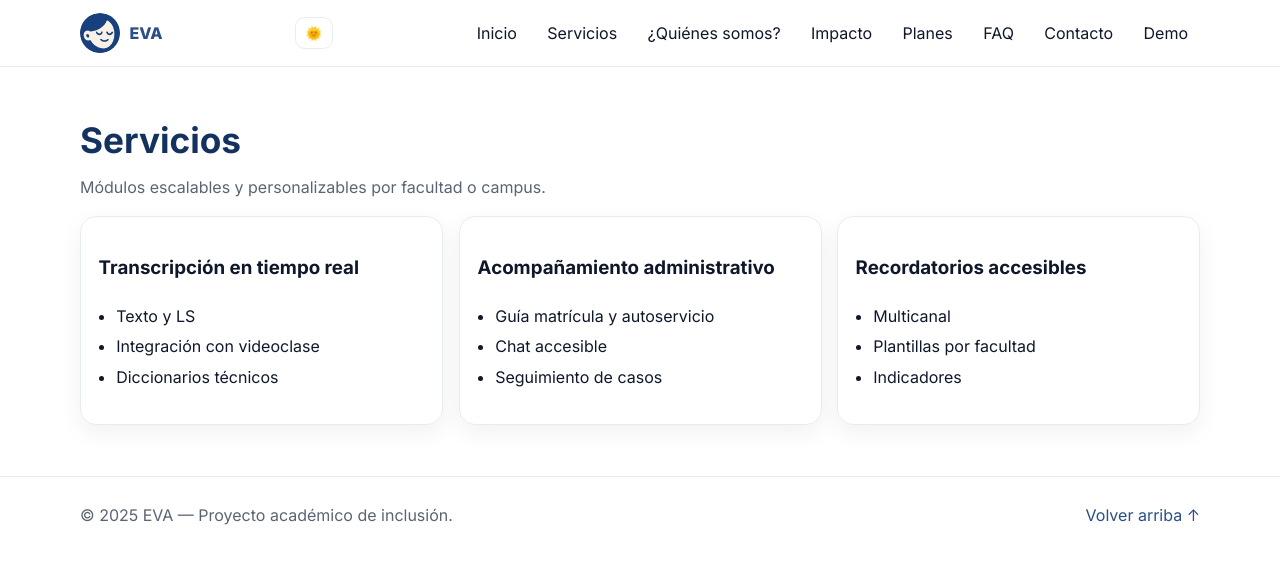
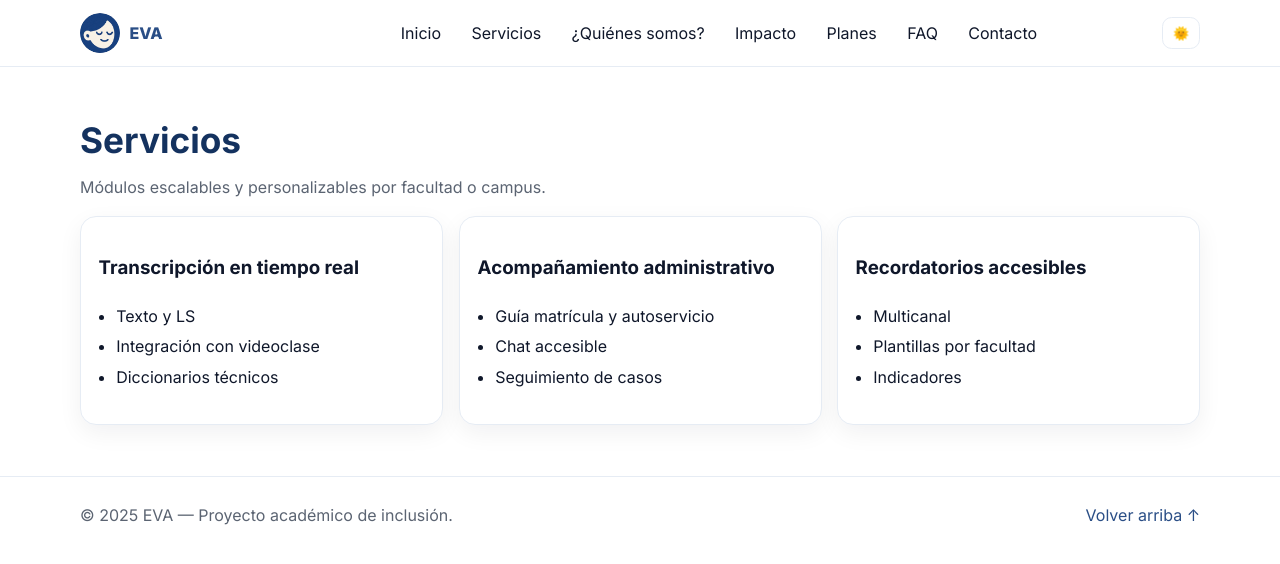
Before and after one commit to bryanula/eva-site, a plain HTML site: page servicios.html in a window 1280 px wide. Drawn offline with Linux system fonts and the light colour scheme.

Commit message:
Update servicios.html

```diff
--- a/servicios.html
+++ b/servicios.html
@@ -50,9 +50,6 @@
       <span>EVA</span>
     </a>
     <div class="controls">
-      <button class="theme-toggle" id="theme-toggle" aria-label="Cambiar tema" title="Cambiar tema">
-        <span class="ico">🌞</span>
-      </button>
       <button class="menu-toggle" aria-expanded="false" aria-controls="nav" aria-label="Abrir menú">
         <span class="hamb"></span>
       </button>
@@ -65,8 +62,10 @@
       <a href="planes.html">Planes</a>
       <a href="faq.html">FAQ</a>
       <a href="contacto.html">Contacto</a>
-      <a href="demo.html">Demo</a>
     </nav>
+      <button class="theme-toggle" id="theme-toggle" aria-label="Cambiar tema" title="Cambiar tema">
+        <span class="ico">🌞</span>
+      </button>
   </div>
 </header>
 
```
